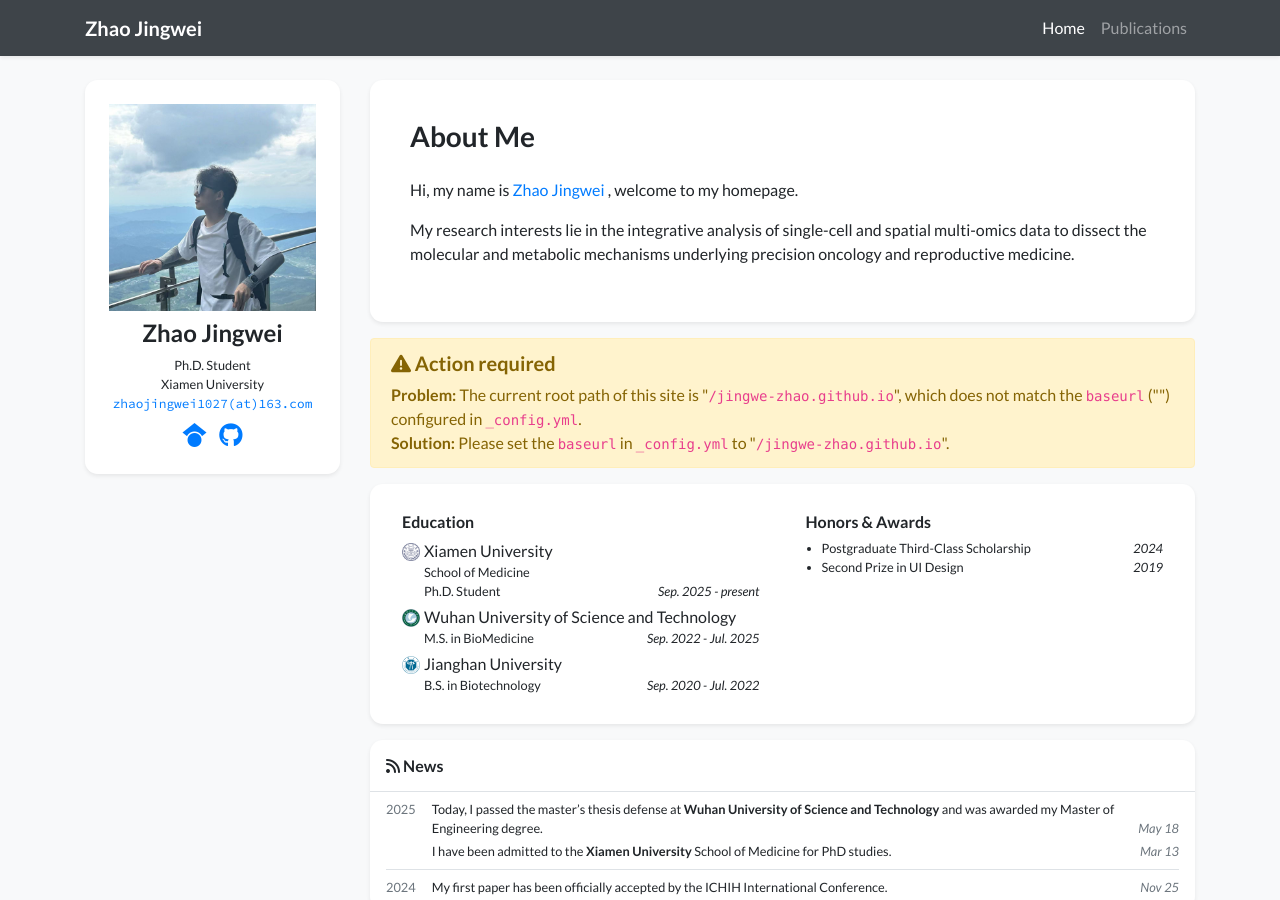
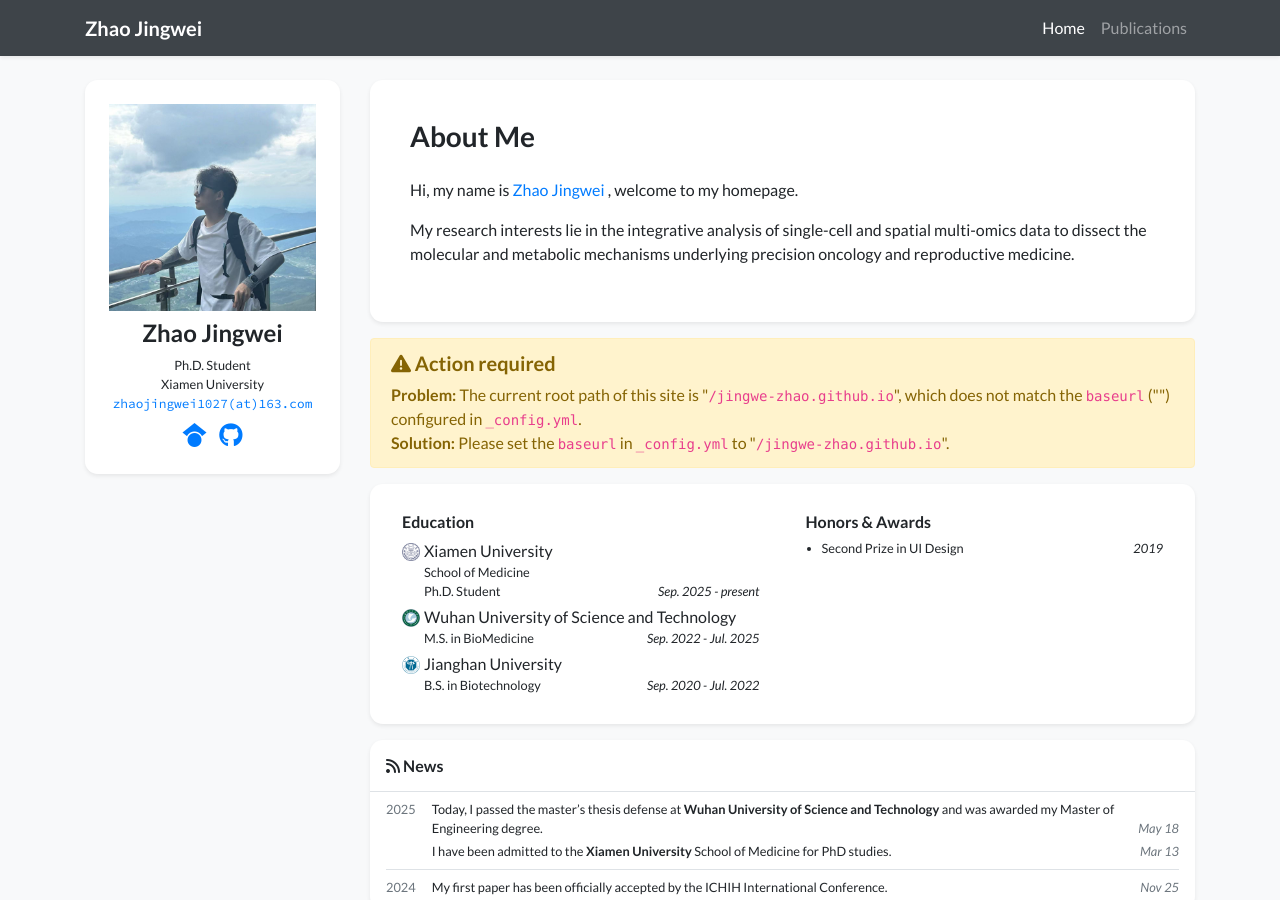
Before and after one commit to Jingwe-Zhao/jingwe-zhao.github.io, a Jekyll site: the page built from index.html, in a window 1280 px wide and 900 px high. Built offline with Jekyll 4.4.1, drawn with Linux system fonts in a browser that asks for light colours; nearby versions of some CDN libraries; a style sheet for code colours, icons or effects is not loaded.

Commit message:
Update profile.yml

```diff
--- a/_data/profile.yml
+++ b/_data/profile.yml
@@ -49,7 +49,5 @@ education:
 
 
 awards:
-- name: Postgraduate Third-Class Scholarship
-  date: 2024
 - name: Second Prize in UI Design
   date: 2019
```
